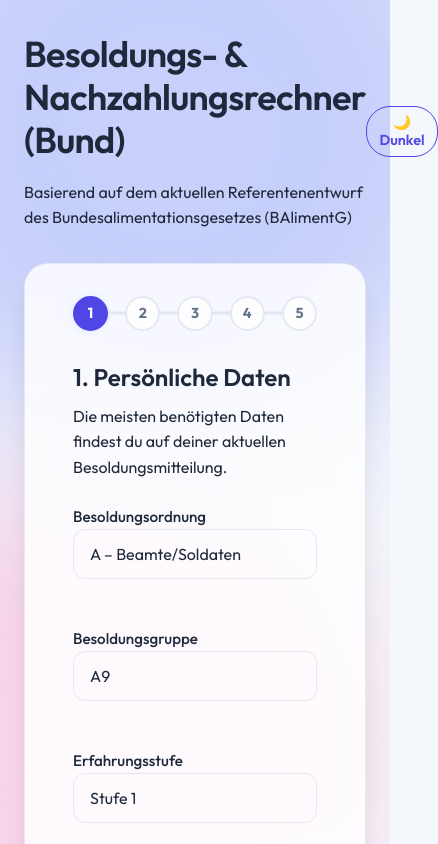
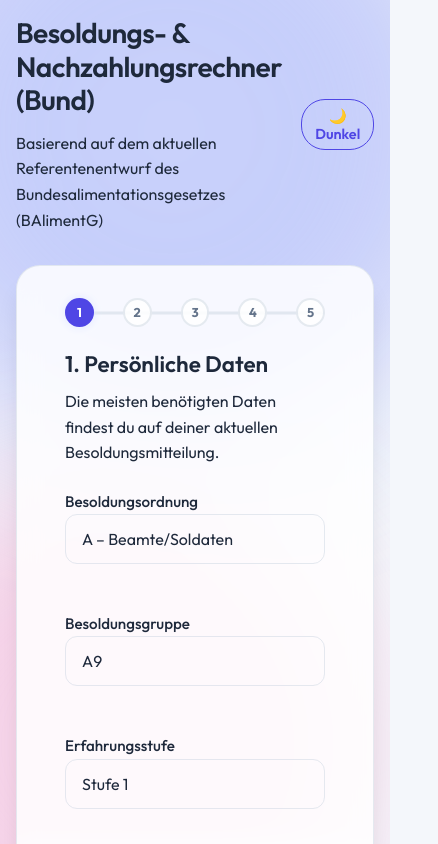
Before and after one commit to mberelso/Besoldung2026, a React (Vite) app: page / in a window 390 px wide. Shown: the top 844 px of the page, 438 px wide, since content can reach past the window. Built offline with nearby package versions, Linux system fonts and the light colour scheme.

Commit message:
style: make layout responsive for mobile devices

```diff
--- a/src/components/Step2_Kids.jsx
+++ b/src/components/Step2_Kids.jsx
@@ -28,8 +28,8 @@ const Step2_Kids = ({ kids, onChange }) => {
       <h2>2. Angaben zu Kindern</h2>
       <p className="sub mb-6">Die Anzahl und das Alter der Kinder sichern dir entscheidende Ansprüche – sowohl beim laufenden Familienzuschlag als auch bei den baldigen Nachzahlungen.</p>
 
-      <div className="form-group" style={{ background: 'var(--bg-main)', padding: '1.5rem', borderRadius: 'var(--radius-md)' }}>
-        <label className="flex items-center gap-4" style={{ fontSize: '1.1rem', margin: 0 }}>
+      <div className="form-group glass-card">
+        <label className="flex items-center gap-4" style={{ fontSize: '1.1rem', margin: 0, flexWrap: 'wrap' }}>
           Für wie viele Kinder bestand zwischen 2021 und heute Anspruch auf Kindergeld?
           <input
             type="number" min="0" max="6"
@@ -43,7 +43,7 @@ const Step2_Kids = ({ kids, onChange }) => {
       {kids.length > 0 && (
         <div className="mt-8">
           {kids.map((kid, i) => (
-            <div key={i} className="glass-card mb-6" style={{ padding: '1.5rem' }}>
+            <div key={i} className="glass-card mb-6">
               <h3 className="mb-4 text-primary">Kind {i + 1} <span className="text-sm text-muted font-normal">(nach Geburtsreihenfolge)</span></h3>
               <div className="grid cols-2 gap-4">
                 <div className="form-group">
--- a/src/components/Step5_Result.jsx
+++ b/src/components/Step5_Result.jsx
@@ -10,7 +10,7 @@ const Step5_Result = ({ result, data }) => {
       <p className="sub mb-6">Dein errechnetes Brutto-Gehalt und die voraussichtlichen Nachzahlungen.</p>
 
       <div className="grid cols-2 gap-4 mb-6">
-        <div className="glass-card" style={{ padding: '2rem' }}>
+        <div className="glass-card">
           <h3 className="mb-4">04/2025 – 04/2026</h3>
           <table className="result-table">
             <tbody>
@@ -23,7 +23,7 @@ const Step5_Result = ({ result, data }) => {
           </table>
         </div>
 
-        <div className="glass-card" style={{ padding: '2rem' }}>
+        <div className="glass-card">
           <h3 className="mb-4 text-primary">ab 05/2026 <span className="text-sm font-normal">(Tabellenreform)</span></h3>
           <table className="result-table">
             <tbody>
@@ -37,7 +37,7 @@ const Step5_Result = ({ result, data }) => {
         </div>
       </div>
 
-      <div className="glass-card mb-6" style={{ padding: '2rem' }}>
+      <div className="glass-card mb-6">
         <h3 className="mb-4 text-success">Nachzahlung §§ 79a–79e + 3 %</h3>
         <div style={{ overflowX: 'auto' }}>
           <table className="result-table">
--- a/src/index.css
+++ b/src/index.css
@@ -346,4 +346,13 @@ input:focus, select:focus {
 .cols-3 { grid-template-columns: repeat(3, 1fr); }
 @media(max-width: 768px) {
   .cols-2, .cols-3 { grid-template-columns: 1fr; }
+  .glass-card { padding: 1.5rem; }
+  .wizard-progress { margin-bottom: 1.5rem; }
+  h1 { font-size: 1.75rem; }
+  h2 { font-size: 1.4rem; }
+  h3 { font-size: 1.15rem; }
+  .result-table th, .result-table td { padding: 0.75rem 0.5rem; font-size: 0.9rem; }
+  .container { padding: 1rem; }
+  .wizard-pill { width: 1.8rem; height: 1.8rem; font-size: 0.8rem; }
+  .checkbox-wrap { padding: 0.8rem; }
 }
```
